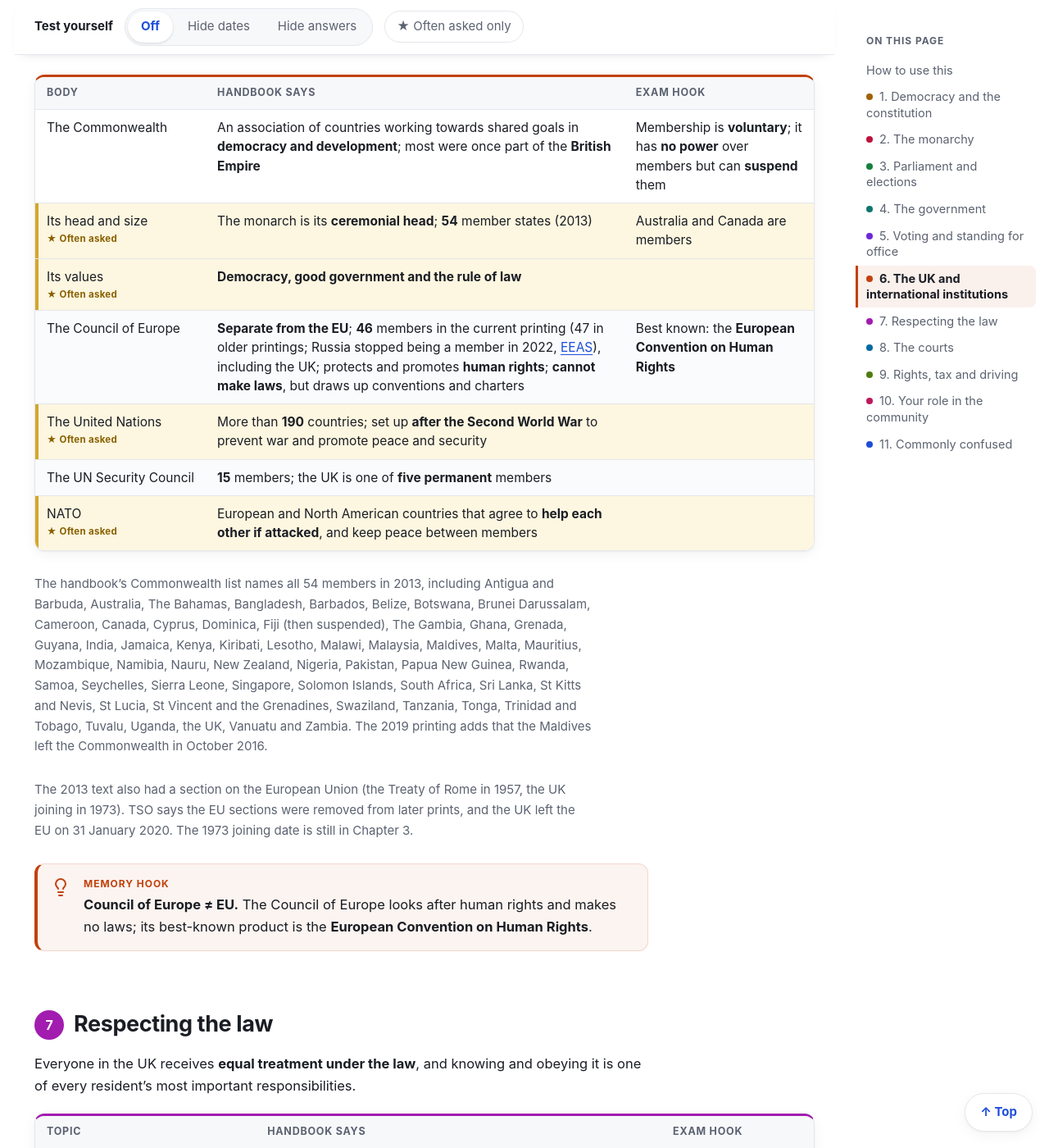
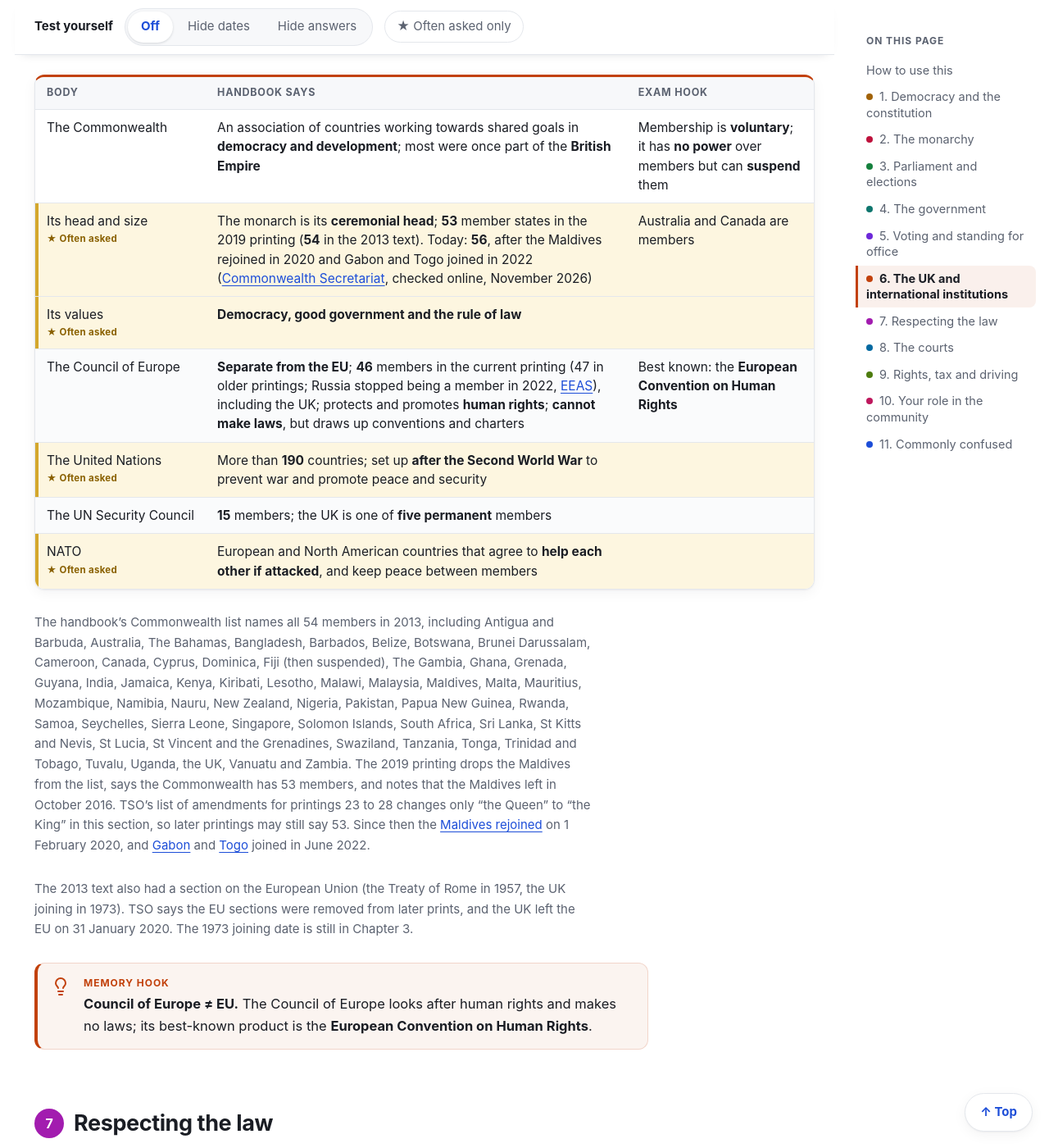
Before and after one commit to byte-ish/life-in-the-uk-study, a Jekyll site: the page built from chapters/05-government-law.md, in a window 1280 px wide and 1400 px high, scrolled down 10670 px. Shown: the whole window at 82% size. Built offline with Jekyll 4.4.1, drawn with Linux system fonts in a browser that asks for light colours.

Commit message:
Commonwealth size: 53 in the 2019 printing, 56 today
The row showed the 2013 figure (54). The 2019 printing says 53 after the
Maldives left; since then the Maldives rejoined (2020) and Gabon and Togo
joined (2022), per thecommonwealth.org.

Co-Authored-By: Claude Opus 5.5 <noreply@anthropic.com>

```diff
--- a/chapters/05-government-law.md
+++ b/chapters/05-government-law.md
@@ -221,14 +221,14 @@ The UK is a member of the Commonwealth, the Council of Europe, the United Nation
 | Body | Handbook says | Exam hook |
 | --- | --- | --- |
 | The Commonwealth | An association of countries working towards shared goals in **democracy and development**; most were once part of the **British Empire** | Membership is **voluntary**; it has **no power** over members but can **suspend** them |
-| Its head and size | The monarch is its **ceremonial head**{: .hy}; **54** member states (2013) | Australia and Canada are members |
+| Its head and size | The monarch is its **ceremonial head**{: .hy}; **53** member states in the 2019 printing (**54** in the 2013 text). Today: **56**, after the Maldives rejoined in 2020 and Gabon and Togo joined in 2022 ([Commonwealth Secretariat](https://thecommonwealth.org/our-member-countries), checked online, November 2026) | Australia and Canada are members |
 | Its values | **Democracy, good government and the rule of law**{: .hy} | |
 | The Council of Europe | **Separate from the EU**; **46** members in the current printing (47 in older printings; Russia stopped being a member in 2022, [EEAS](https://www.eeas.europa.eu/delegations/council-europe/committee-ministers-decides-russia-ceases-be-member-council-europe_en)), including the UK; protects and promotes **human rights**; **cannot make laws**, but draws up conventions and charters | Best known: the **European Convention on Human Rights** |
 | The United Nations | More than **190** countries; set up **after the Second World War**{: .hy} to prevent war and promote peace and security | |
 | The UN Security Council | **15** members; the UK is one of **five permanent** members | |
 | NATO | European and North American countries that agree to **help each other if attacked**{: .hy}, and keep peace between members | |
 
-The handbook's Commonwealth list names all 54 members in 2013, including Antigua and Barbuda, Australia, The Bahamas, Bangladesh, Barbados, Belize, Botswana, Brunei Darussalam, Cameroon, Canada, Cyprus, Dominica, Fiji (then suspended), The Gambia, Ghana, Grenada, Guyana, India, Jamaica, Kenya, Kiribati, Lesotho, Malawi, Malaysia, Maldives, Malta, Mauritius, Mozambique, Namibia, Nauru, New Zealand, Nigeria, Pakistan, Papua New Guinea, Rwanda, Samoa, Seychelles, Sierra Leone, Singapore, Solomon Islands, South Africa, Sri Lanka, St Kitts and Nevis, St Lucia, St Vincent and the Grenadines, Swaziland, Tanzania, Tonga, Trinidad and Tobago, Tuvalu, Uganda, the UK, Vanuatu and Zambia. The 2019 printing adds that the Maldives left the Commonwealth in October 2016.
+The handbook's Commonwealth list names all 54 members in 2013, including Antigua and Barbuda, Australia, The Bahamas, Bangladesh, Barbados, Belize, Botswana, Brunei Darussalam, Cameroon, Canada, Cyprus, Dominica, Fiji (then suspended), The Gambia, Ghana, Grenada, Guyana, India, Jamaica, Kenya, Kiribati, Lesotho, Malawi, Malaysia, Maldives, Malta, Mauritius, Mozambique, Namibia, Nauru, New Zealand, Nigeria, Pakistan, Papua New Guinea, Rwanda, Samoa, Seychelles, Sierra Leone, Singapore, Solomon Islands, South Africa, Sri Lanka, St Kitts and Nevis, St Lucia, St Vincent and the Grenadines, Swaziland, Tanzania, Tonga, Trinidad and Tobago, Tuvalu, Uganda, the UK, Vanuatu and Zambia. The 2019 printing drops the Maldives from the list, says the Commonwealth has 53 members, and notes that the Maldives left in October 2016. TSO's list of amendments for printings 23 to 28 changes only "the Queen" to "the King" in this section, so later printings may still say 53. Since then the [Maldives rejoined](https://thecommonwealth.org/our-member-countries/maldives) on 1 February 2020, and [Gabon](https://thecommonwealth.org/our-member-countries/gabon) and [Togo](https://thecommonwealth.org/our-member-countries/togo) joined in June 2022.
 {: .note}
 
 The 2013 text also had a section on the European Union (the Treaty of Rome in 1957, the UK joining in 1973). TSO says the EU sections were removed from later prints, and the UK left the EU on 31 January 2020. The 1973 joining date is still in Chapter 3.
```
Also changed, not shown: MAINTAINING.md (+2 -1 lines).
